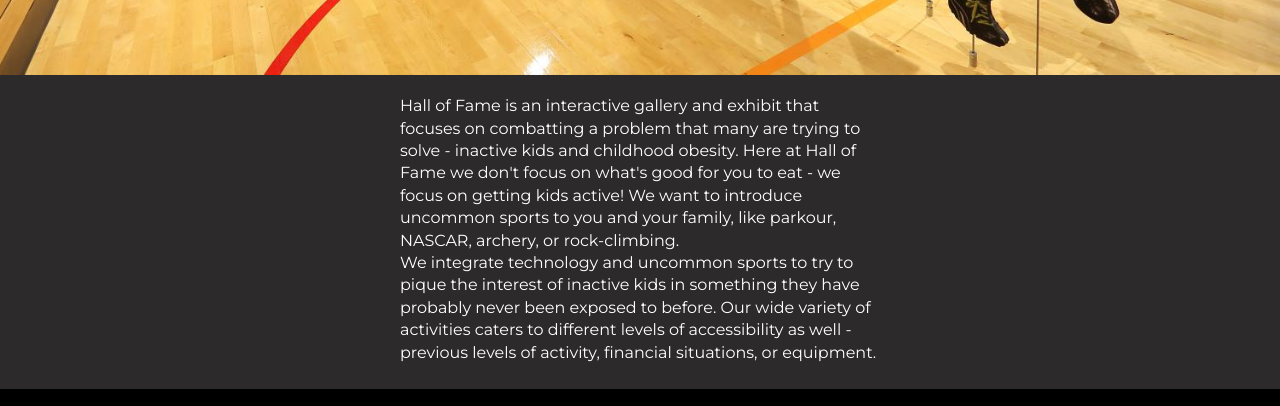
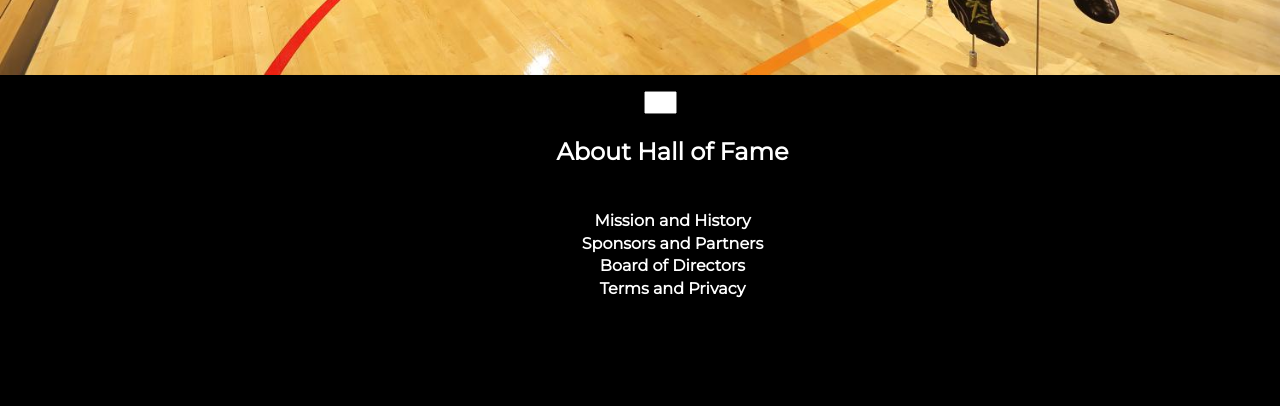
Before and after one commit to melanietea/Museum_project, a plain HTML site: page tickets.html in a window 1280 px wide. Shown: the part 594-1000 px from the top of the page. After the commit the page ends 910 px from the top, so only its background shows below. Drawn offline with Linux system fonts and the light colour scheme.

```diff
--- a/tickets.html
+++ b/tickets.html
@@ -23,15 +23,14 @@
         <h1><a href="index.html">HALL OF FAME</a></h1>
       </header>
         <img class="featureimage" src="Images/museumgo.jpg">
-
-          <p>Hall of Fame is an interactive gallery and exhibit that focuses on combatting a problem that many are trying to solve - inactive kids and childhood obesity.
-            Here at Hall of Fame we don't focus on what's good for you to eat - we focus on getting kids active! We want to introduce uncommon sports to you and your family,
-            like parkour, NASCAR, archery, or rock-climbing.
-            <br>
-            We integrate technology and uncommon sports to try to pique the interest of inactive kids in something they have
-            probably never been exposed to before. Our wide variety of activities caters to different levels of accessibility as well - previous levels of activity, financial
-            situations, or equipment.</p>
-
+<ul class="tickets">
+        <form>
+<select name="dropdown">
+<option value="0" selected>0</option>
+<option value="1">1</option>
+</select>
+</form>
+</ul>
         <script src="js/main.js"></script>
       <footer>
       <ul>
```
Also changed, not shown: exhibits.html (+0 -1 lines), howtoget.html (+3 -11 lines), index.html (+0 -1 lines), Images/archery.jpg (renamed from Images/Archery-Tag-Toronto-2.jpg), Images/carsim.jpg (renamed from Images/Simuf102.jpg), Images/climbdatrock.jpg (renamed from Images/c700x420.jpg), Images/parkour.jpg (renamed from Images/98d7078957244c93b0df25fff26c29c2.jpg), Images/ticketrocks.jpg (renamed from Images/IMG_9557.jpg).
